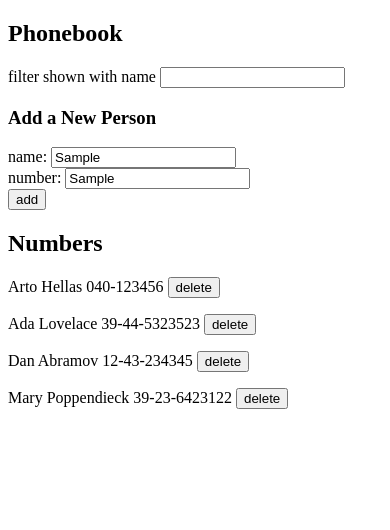
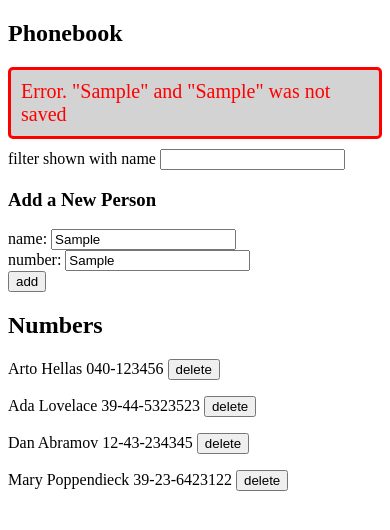
Before and after one commit to caballeroluis/fullstackopen, a React (Vite) app in the folder part02/phonebook/: page / in a window 390 px wide. Both pictures are taken after typing "Sample", "Sample" into the empty fields and a click on the button "add". Shown: the top 530 px of the page. Built offline with nearby package versions, Linux system fonts and the light colour scheme; no server answers; data requests are answered from the project's data file.

Commit message:
2.17*: Phonebook step12

```diff
--- a/part02/phonebook/src/App.jsx
+++ b/part02/phonebook/src/App.jsx
@@ -74,7 +74,10 @@ const App = () => {
             setNewNumber('')
           })
           .catch((error) => {
-            alert(`Error updating ${newName}'s number`)
+            setNotificationMessage(`Error updating ${newName}'s number`)
+            setTimeout(() => {
+              setNotificationMessage('')
+            }, 3000)
             console.error(error)
           })
       }
@@ -89,7 +92,10 @@ const App = () => {
           setNewName('')
           setNewNumber('')
         }).catch((error) => {
-          alert(`Error. "${newName}" and "${newNumber}" was not saved`)
+          setNotificationMessage(`Error. "${newName}" and "${newNumber}" was not saved`)
+          setTimeout(() => {
+            setNotificationMessage('')
+          }, 3000)
           console.log("Error when adding person", error)
         })
       }
@@ -107,7 +113,10 @@ const App = () => {
           }, 3000)
         })
         .catch((error) => {
-          alert(`Error "${person.name}" was not deleted`)
+          setNotificationMessage(`Error "${person.name}" was not deleted`)
+          setTimeout(() => {
+            setNotificationMessage('')
+          }, 3000)
           console.error(`Error when deleting person "${person.name}"`, error)
         })
     }
@@ -115,8 +124,8 @@ const App = () => {
 
   return (
     <div>
+      <h2>Phonebook</h2>
       {notificationMessage && <Notification notificationMessage={notificationMessage} />}
-      <h2>Phonebook</h2>
       <Filter filterName={filterName} handleFilterNameChange={handleFilterNameChange} />
       <h3>Add a New Person</h3>
       <PersonForm
--- a/part02/phonebook/src/components/Notification.jsx
+++ b/part02/phonebook/src/components/Notification.jsx
@@ -3,8 +3,11 @@ const Notification = ({ notificationMessage }) => {
     return null
   }
 
+  const isError = notificationMessage.toLowerCase().includes('error')
+  const additionalClass = isError ? 'notification-error-message' : ''
+
   return (
-    <div className='notification-message'>
+    <div className={`notification-message ${additionalClass}`}>
       {notificationMessage}
     </div>
   )
--- a/part02/phonebook/src/index.css
+++ b/part02/phonebook/src/index.css
@@ -7,3 +7,7 @@
     padding: 10px;
     margin-bottom: 10px;
 }
+
+.notification-error-message {
+    color: red;
+}
```
